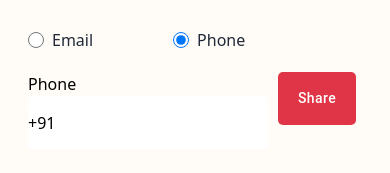
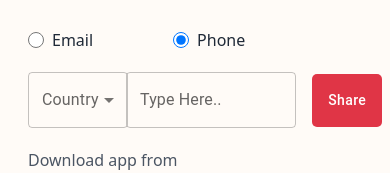
Before and after one commit to Sachin2123/zomatoclone, a React (Create React App) app: page / in a window 390 px wide. Both pictures are taken after a click on the radio button "Phone". Shown: the part 3631-3804 px from the top of the page. Built offline with nearby package versions, Linux system fonts and the light colour scheme; a small style sheet from the web is missing.

Commit message:
created contact.js and created usable component for Email and PhoneNumber

```diff
--- a/package.json
+++ b/package.json
@@ -15,6 +15,7 @@
     "react-dom": "^19.0.0",
     "react-icons": "^5.4.0",
     "react-phone-input-2": "^2.15.1",
+    "react-phone-number-input": "^3.4.10",
     "react-scripts": "5.0.1",
     "web-vitals": "^4.2.4"
   },
--- a/src/components/Home/Home.js
+++ b/src/components/Home/Home.js
@@ -7,12 +7,10 @@ import ArrowRightIcon from "@mui/icons-material/ArrowRight";
 import KeyboardArrowRightIcon from "@mui/icons-material/KeyboardArrowRight";
 import KeyboardArrowDownIcon from "@mui/icons-material/KeyboardArrowDown";
 import { TextField, Button } from "@mui/material";
-import PhoneInput from "react-phone-input-2";
 import KeyboardArrowUpIcon from "@mui/icons-material/KeyboardArrowUp";
-
+import { PhoneNumber, EmailField } from "../PhoneNumber/PhoneNumber";
 const Home = () => {
   const [isEmail, setEmail] = useState(true); // State to track the selected input
-
   const [openAccordions, setOpenAccordions] = useState([]); // State to track open accordions
 
   // Toggle function to open/close accordions
@@ -482,58 +480,14 @@ const Home = () => {
               </div>
 
               {/* Input field */}
-              <div className="mt-5 flex">
-                {isEmail ? (
-                  <TextField
-                    id="email-input"
-                    sx={{
-                      width: "15rem",
-                      "& .MuiOutlinedInput-root": {
-                        "&.Mui-focused fieldset": {
-                          borderColor: "rgb(224, 53, 70)",
-                        },
-                      },
-                      "& .MuiInputLabel-root": {
-                        "&.Mui-focused": {
-                          color: "rgb(224, 53, 70)",
-                        },
-                      },
-                    }}
-                    label="Email"
-                    variant="outlined"
-                  />
-                ) : (
-                  <div className="w-[15rem]">
-                    <PhoneInput
-                      country={"in"} // Default country
-                      placeholder="" // Removes the default "Phone" label
-                      inputStyle={{
-                        width: "100%",
-                        borderRadius: "4px",
-                        borderColor: "rgb(224, 53, 70)",
-                        height: "53px",
-                      }}
-                      buttonStyle={{
-                        borderRadius: "4px 0 0 4px",
-                        borderColor: "rgb(224, 53, 70)",
-                      }}
-                    />
+              <div className="mt-5">
+                {/* Flex container with responsive layout */}
+                <div className="flex flex-col sm:flex-row items-center gap-4">
+                  {/* Input Field */}
+                  <div className="w-full sm:w-8/12">
+                    {isEmail ? <EmailField /> : <PhoneNumber />}
                   </div>
-                )}
-                <Button
-                  sx={{
-                    height: "53px",
-                    backgroundColor: "rgb(224, 53, 70)",
-                    color: "white",
-                    marginLeft: "10px",
-                    padding: "5px 20px",
-                    textTransform: "none",
-                    borderRadius: "5px",
-                  }}
-                >
-                  <span className="block sm:hidden">Share</span>
-                  <span className="hidden sm:block">Share App Link</span>
-                </Button>
+                </div>
               </div>
             </div>
 
@@ -612,14 +566,26 @@ const Home = () => {
               {openAccordions.includes(index) && (
                 <div className="px-6 py-4 text-gray-600">
                   <ul className="list-none pl-6 flex flex-wrap gap-6 wrapper">
-                    {card.desc.map((descItem, idx) => (
+                    {/* Conditionally render bullets for "Popular Cuisines Near Me" and "Popular Restaurant Types Near Me" */}
+                    {card.title === "Popular Cuisines Near Me" ||
+                    card.title === "Popular Restaurant Types Near Me"
+                      ? card.desc.map((descItem, idx) => (
                           <li
                             key={idx}
-                        className="text-[1.1rem]  text-gray-500 hover:text-gray-800 transition duration-200 ease-in-out"
+                            className="text-[1.1rem] text-gray-500 hover:text-gray-800 transition duration-200 ease-in-out"
                             style={{ flex: "0 0 18%" }} // Controls the width of each item to fit two items per row
                           >
                             {descItem}
                           </li>
+                        ))
+                      : // Render non-bullet content for "Top Restaurant Chains" and "Cities We Deliver To"
+                        card.desc.map((descItem, idx) => (
+                          <div
+                            key={idx}
+                            className="text-[1.1rem] text-gray-500"
+                          >
+                            {descItem}
+                          </div>
                         ))}
                   </ul>
                 </div>
--- /dev/null
+++ b/src/components/PhoneNumber/PhoneNumber.js
@@ -0,0 +1,129 @@
+import React from "react";
+import {
+  TextField,
+  MenuItem,
+  Select,
+  InputLabel,
+  FormControl,
+  Button,
+} from "@mui/material";
+
+export const PhoneNumber = () => {
+  return (
+    <div className="flex items-center space-x-4">
+      <div
+        className="phone-input-container"
+        style={{ display: "flex", alignItems: "center" }}
+      >
+        <FormControl
+          variant="outlined"
+          style={{ minWidth: "100px", marginRight: "-2px" }}
+        >
+          <InputLabel htmlFor="country">Country</InputLabel>
+          <Select
+            label="Country"
+            id="country"
+            sx={{
+              "& .MuiOutlinedInput-root": {
+                "& fieldset": {
+                  borderColor: "rgb(224, 53, 70)", // Border color
+                },
+                "&.Mui-focused fieldset": {
+                  borderColor: "rgb(224, 53, 70)", // Border color when focused
+                },
+              },
+              "& .MuiInputLabel-root": {
+                color: "rgb(28, 28, 28)", // Default label color
+                "&.Mui-focused": {
+                  color: "rgb(224, 53, 70)", // Label color when focused
+                },
+              },
+            }}
+          >
+            <MenuItem value="+91">+91 (India)</MenuItem>
+            <MenuItem value="+1">+1 (USA)</MenuItem>
+            <MenuItem value="+44">+44 (UK)</MenuItem>
+            <MenuItem value="+61">+61 (Australia)</MenuItem>
+          </Select>
+        </FormControl>
+
+        <TextField
+          label="Type Here.."
+          variant="outlined"
+          style={{ flex: 1 }}
+          sx={{
+            "& .MuiOutlinedInput-root": {
+              "&.Mui-focused fieldset": {
+                borderColor: "rgb(224, 53, 70)", // Border color when focused
+              },
+            },
+            "& .MuiInputLabel-root": {
+              "&.Mui-focused": {
+                color: "rgb(224, 53, 70)", // Label color when focused
+              },
+            },
+          }}
+        />
+      </div>
+
+      <Button
+        sx={{
+          height: "53px",
+          backgroundColor: "rgb(224, 53, 70)",
+          color: "white",
+          padding: "5px 20px",
+          textTransform: "none",
+          borderRadius: "5px",
+          // marginRight: "3px",
+        }}
+      >
+        <span className="block sm:hidden">Share</span>
+        <span className="hidden sm:block">Share App Link</span>
+      </Button>
+    </div>
+  );
+};
+
+export const EmailField = () => {
+  return (
+    <div className="flex items-center space-x-4">
+      <div
+        className="phone-input-container"
+        style={{ display: "flex", alignItems: "center" }}
+      >
+        <TextField
+          id="email-input"
+          sx={{
+            width: "100%",
+            "& .MuiOutlinedInput-root": {
+              "&.Mui-focused fieldset": {
+                borderColor: "rgb(224, 53, 70)",
+              },
+            },
+            "& .MuiInputLabel-root": {
+              "&.Mui-focused": {
+                color: "rgb(224, 53, 70)",
+              },
+            },
+          }}
+          label="Email"
+          variant="outlined"
+        />
+      </div>
+
+      <Button
+        sx={{
+          height: "53px",
+          backgroundColor: "rgb(224, 53, 70)",
+          color: "white",
+          padding: "5px 20px",
+          textTransform: "none",
+          borderRadius: "5px",
+        }}
+      >
+        <span className="block sm:hidden">Share</span>
+        <span className="hidden sm:block">Share App Link</span>
+      </Button>
+    </div>
+  );
+};
```
Also changed, not shown: 1 other file (tests, documents, lock files or other folders). Lines whose indentation alone changed are shown as unchanged.
